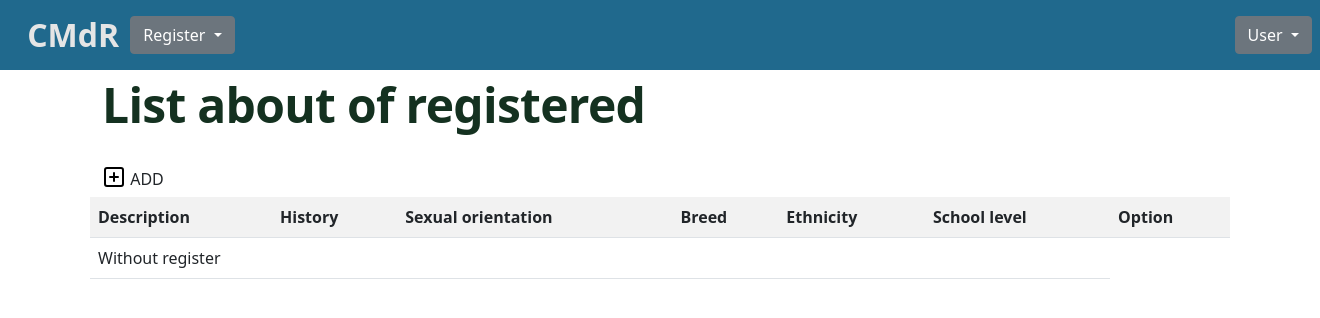
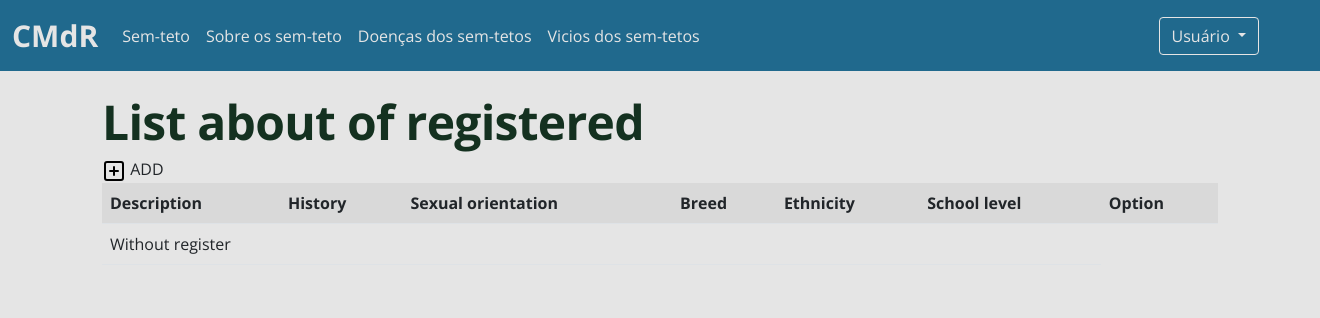
Before and after one commit to JOaOMARcosNs/CMdR, a Django app: page /list/about/ in a window 1320 px wide. Shown: the top 318 px of the page. Run offline with Django 3.2, Linux system fonts and the light colour scheme; the visitor is signed in with stand-in values (Sample User, id 1); data that the repository does not hold is empty; some libraries are stand-ins or nearby versions.

Commit message:
Modification in modal-bootstrap

```diff
--- a/pages/templates/pages/model-bootstrap.html
+++ b/pages/templates/pages/model-bootstrap.html
@@ -1,65 +1,67 @@
 {% load static %}
 
 <!DOCTYPE html>
-<html lang="en">
+<html lang="pt-br">
 <head>
     <meta charset="UTF-8">
     <meta name="viewport" content="width=device-width, initial-scale=1.0">
+    <link rel="stylesheet" href="{% static 'css/bootstrap.min.css' %}">
+    <link rel="stylesheet" href="{% static 'css/model.css' %}">
+    <link href="https://fonts.googleapis.com/css2?family=Open+Sans:wght@300;400;700&display=swap" rel="stylesheet">
     <title>CMdR</title>
-    <link rel="stylesheet" href="{% static 'css/model-styles.css' %}">
-    <link rel="stylesheet" href="{% static 'css/bootstrap.min.css' %}">
-    <link rel="preconnect" href="https://fonts.gstatic.com">
-    <link href="https://fonts.googleapis.com/css2?family=Open+Sans&display=swap" rel="stylesheet">
 </head>
 <body>
     <header>
-        <a href="{% url 'index' %}"><h2 id="logo">CMdR</h2></a>
-        <div class="dropdown">
-            <a class="btn btn-secondary dropdown-toggle" href="#" role="button" id="dropdownMenuLink" data-bs-toggle="dropdown" aria-expanded="false">
-              Register
-            </a>
-
-            <ul class="dropdown-menu" aria-labelledby="dropdownMenuLink">
-              <li><a class="dropdown-item" href="{% url 'list-homeless' %}">Homeless</a></li>
-              <li><a class="dropdown-item" href="{% url 'list-about' %}">About</a></li>
-              <li><a class="dropdown-item" href="{% url 'list-nationality' %}">Nationality</a></li>
-              <li><a class="dropdown-item" href="{% url 'list-addiction' %}">Addiction</a></li>
-              <li><a class="dropdown-item" href="{% url 'list-disease' %}">Disease</a></li>
-            </ul>
-        </div>
-        <div class="a"></div>
-        <div class="a"></div>
+        <nav class="navbar navbar-expand-lg navbar-light nav-color">
+            <div class="container-fluid">
+              <button class="navbar-toggler" type="button" data-bs-toggle="collapse" data-bs-target="#navbarTogglerDemo01" aria-controls="navbarTogglerDemo01" aria-expanded="false" aria-label="Toggle navigation">
+                <span class="navbar-toggler-icon"></span>
+              </button>
+              <div class="collapse navbar-collapse" id="navbarTogglerDemo01">
+                <a class="navbar-brand title-fonte" style="color:#E5E5E5;" href="#">CMdR</a>
+                <ul class="navbar-nav me-auto mb-2 mb-lg-0">
+                  <li class="nav-item">
+                    <a class="nav-link fonte" aria-current="page" style="color:#E5E5E5;" href="#">Sem-teto</a>
+                  </li>
+                  <li class="nav-item">
+                    <a class="nav-link fonte" aria-current="page" style="color:#E5E5E5;" href="#">Sobre os sem-teto</a>
+                  </li>
+                  <li class="nav-item">
+                    <a class="nav-link fonte" aria-current="page" style="color:#E5E5E5;" href="#">Doenças dos sem-tetos</a>
+                  </li>
+                  <li class="nav-item">
+                    <a class="nav-link fonte" aria-current="page" style="color:#E5E5E5;" href="#">Vicios dos sem-tetos</a>
+                  </li>
+                </ul>
 
 
-        <div >
-            <div class="dropdown">
-                <a class="btn btn-secondary dropdown-toggle" href="#" role="button" id="dropdownMenuLink" data-bs-toggle="dropdown" aria-expanded="false">
-                  User
-                </a>
+                <div class="dropdown" style="padding-right: 49px;">
+                  <button class="btn btn-secondary dropdown-toggle" style="border-color:#E5E5E5 ;background-color: #20698D; color:#E5E5E5;" type="button" id="dropdownMenu2" data-bs-toggle="dropdown" aria-expanded="false">
+                    Usuário
+                  </button>
+                  <ul class="dropdown-menu" aria-labelledby="dropdownMenu2">
+                    <li><a href="#"><button class="dropdown-item" type="button">Meus dados</button></a></li>
+                    <li><a href="{% url 'password-chage'%}"><button class="dropdown-item" type="button">Muda senha</button></a></li>
+                    <li><a href="{% url 'logout'%}"><button class="dropdown-item" type="button">sair</button></a></li>
+                  </ul>
+                </div>
 
-                <ul class="dropdown-menu" aria-labelledby="dropdownMenuLink">
-                  <li><a class="dropdown-item" href="#"><img src="/static/img/user.svg" alt="" class="img-dropdown-menu">My data </a></li>
-                  <li><a class="dropdown-item" href="#"><img src="/static/img/lock.svg" alt="" class="img-dropdown-menu">Change Password</a></li>
-                  <li><a class="dropdown-item" href="{% url 'logout' %}"><img src="/static/img/log-out.svg" alt="" class="img-dropdown-menu">Exit</a></li>
-                </ul>
+              </div>
             </div>
-        </div>
+          </nav>
     </header>
 
-    <main>
-    <div class="container">
-        {% block title %}
+    <main class="container">
+      {% block title %}
         <h1>Nome do Formulario</h1>
-        <p>Fill out all mandatory fields!!</p>
-        {% endblock %}
-    </div>
-    <div class="contentt">
+        <p>Peencha todos os campors obrigatorios!</p>
+      {% endblock %}
+      <div>
         {% block content %}
         {% endblock %}
-    </div>
+      </div>
     </main>
 </body>
-
-<script src="{% static 'js/bootstrap.bundle.min.js' %}"></script>
+<script src="{% static 'js/bootstrap.bundle.min.js'%}"></script>
 
 </html>
--- /dev/null
+++ b/static/css/model.css
@@ -0,0 +1,44 @@
+body {
+    font-family: 'Open Sans', sans-serif;
+    background-color:#E5E5E5;
+}
+
+.nav-color{
+    background-color: #20698D;
+}
+
+.title-fonte{
+    font-weight: bold;
+    font-size: 30px;
+}
+.container h1{
+    padding-top: 2rem;
+    font-style: normal;
+    font-size: 3rem;
+    font-weight: bold;
+    line-height: 2.4rem;
+    letter-spacing: -0.015em;
+
+    color: #143120;
+}
+.container h3{
+    padding-top: 1rem;
+    font-style: normal;
+    font-weight: normal;
+    font-size: 24px;
+    line-height: 33px;
+    letter-spacing: -0.015em;
+
+    color: #47954F;
+}
+
+
+footer {
+    background-color: #20698D;
+}
+
+.footer-text{
+    font-weight: bold;
+    font-size: 15px;
+    color:#E5E5E5;
+}
```
